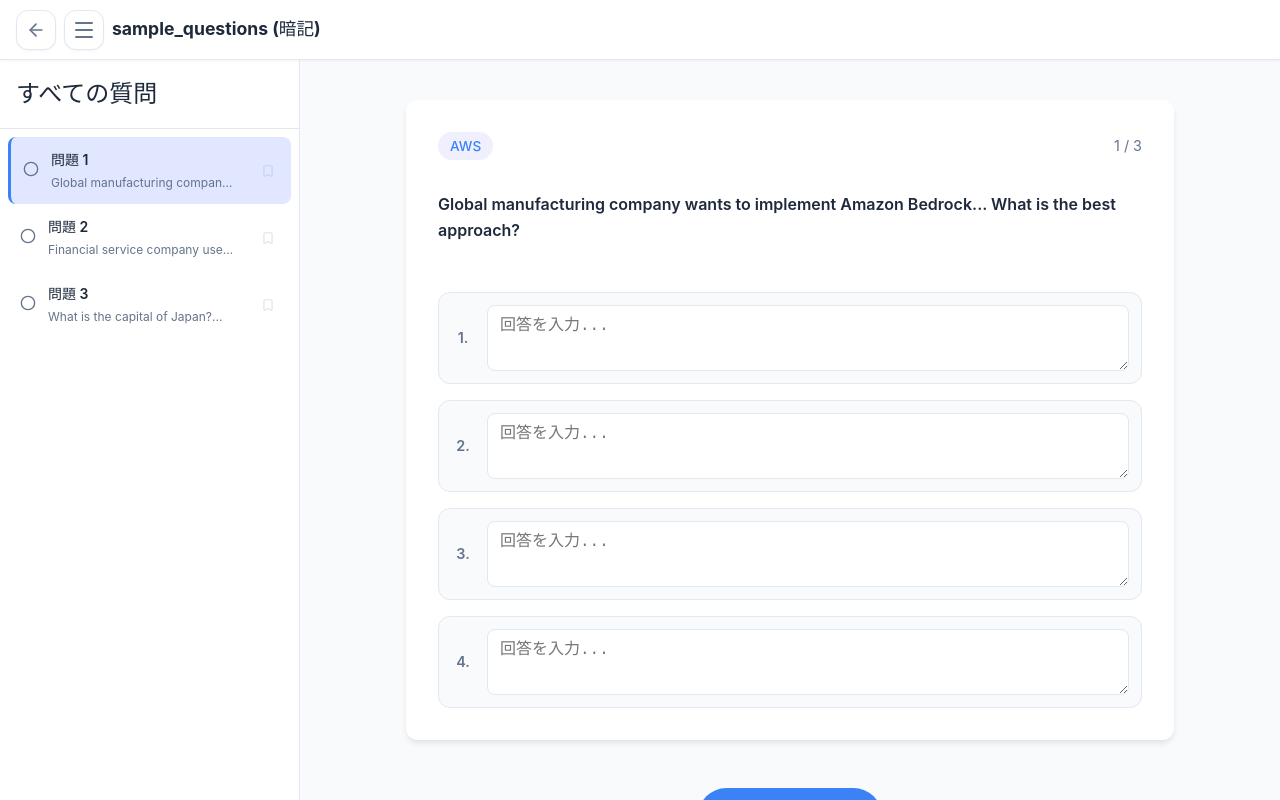
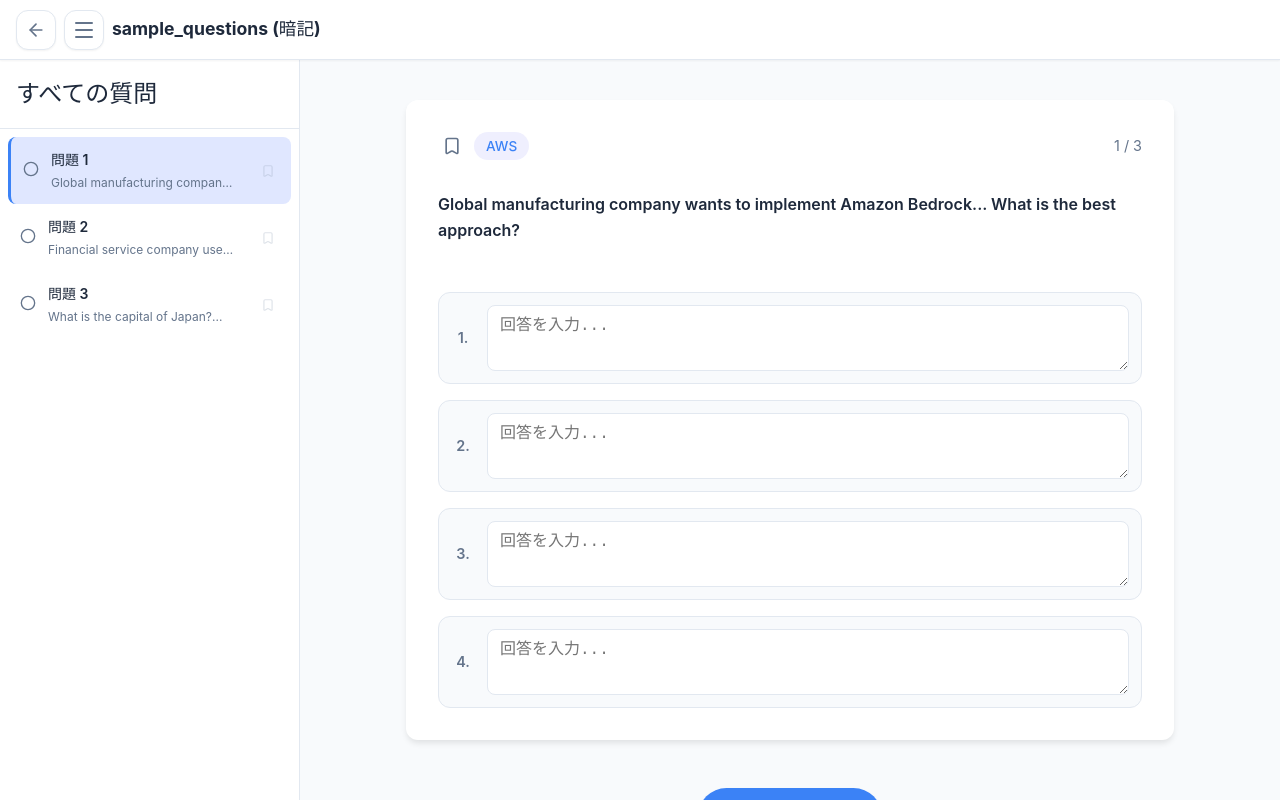
Before and after one commit to toyo-masa/my-study-app, a React (Vite) app: page /quiz/1/memorization in a window 1280 px wide. Built offline with nearby package versions, Linux system fonts and the light colour scheme.

Commit message:
feat: 見直しマーク機能を追加し、問題にマークを付けたり解除したりできるようにしました。

```diff
--- a/src/components/MemorizationView.tsx
+++ b/src/components/MemorizationView.tsx
@@ -1,5 +1,5 @@
 import React, { useState, useMemo } from 'react';
-import { Check, X, RotateCcw, ChevronDown } from 'lucide-react';
+import { Bookmark, Check, X, RotateCcw, ChevronDown } from 'lucide-react';
 import { motion, AnimatePresence } from 'framer-motion';
 import type { Question } from '../types';
 import { MarkdownText } from './MarkdownText';
@@ -15,9 +15,11 @@ interface QuestionViewProps {
     index: number;
     total: number;
     onJudge: (inputs: string[], isMemorized: boolean) => void;
+    isMarked?: boolean;
+    onToggleMark?: (questionId?: number) => void;
 }
 
-export const MemorizationQuestionView: React.FC<QuestionViewProps> = ({ question, index, total, onJudge }) => {
+export const MemorizationQuestionView: React.FC<QuestionViewProps> = ({ question, index, total, onJudge, isMarked, onToggleMark }) => {
     // State local to the specific question instance
     const [userInputs, setUserInputs] = useState<string[]>(new Array(question.options.length).fill(''));
     const [showAnswer, setShowAnswer] = useState(false);
@@ -31,9 +33,19 @@ export const MemorizationQuestionView: React.FC<QuestionViewProps> = ({ question
     return (
         <main className="memorization-content">
             <div className="question-card">
-                <div className="card-header">
+                <div className="card-header" style={{ display: 'flex', alignItems: 'center' }}>
+                    {onToggleMark && (
+                        <button
+                            className={`bookmark-btn ${isMarked ? 'marked' : ''}`}
+                            onClick={() => onToggleMark()}
+                            title={isMarked ? "見直しマークを外す" : "見直しマークを付ける"}
+                            style={{ marginRight: '0.5rem', marginTop: 0 }}
+                        >
+                            <Bookmark size={20} fill={isMarked ? "#f59e0b" : "none"} color={isMarked ? "#f59e0b" : "currentColor"} />
+                        </button>
+                    )}
                     <span className="category-badge">{question.category}</span>
-                    <span className="progress-text-card">{index + 1} / {total}</span>
+                    <span className="progress-text-card" style={{ marginLeft: 'auto' }}>{index + 1} / {total}</span>
                 </div>
                 <h2 className="question-text">
                     <MarkdownText content={question.text} />
--- a/src/pages/MemorizationRoute.tsx
+++ b/src/pages/MemorizationRoute.tsx
@@ -25,6 +25,7 @@ export const MemorizationRoute: React.FC = () => {
     const [questions, setQuestions] = useState<Question[]>([]);
     const [currentQuestionIndex, setCurrentQuestionIndex] = useState(0);
     const [memorizationLogs, setMemorizationLogs] = useState<MemorizationLog[]>([]);
+    const [markedQuestions, setMarkedQuestions] = useState<number[]>([]);
     const [isTestCompleted, setIsTestCompleted] = useState(false);
     const [sidebarOpen, setSidebarOpen] = useState(true);
     const [activeHistory, setActiveHistory] = useState<QuizHistory | null>(null);
@@ -41,6 +42,7 @@ export const MemorizationRoute: React.FC = () => {
                     setQuestions(qs);
                     setActiveHistory(historyFromState);
                     setMemorizationLogs(historyFromState.memorizationDetail);
+                    setMarkedQuestions(historyFromState.markedQuestionIds || []);
                     setIsTestCompleted(true);
                     return;
                 }
@@ -60,6 +62,7 @@ export const MemorizationRoute: React.FC = () => {
                         setQuestions(filteredQuestions);
                         setMemorizationLogs(suspendedSession.memorizationLogs || []);
                         setCurrentQuestionIndex(nextIndex);
+                        setMarkedQuestions(suspendedSession.markedQuestions || []);
                         startTimeRef.current = new Date(suspendedSession.startTime);
                         setIsTestCompleted(false);
                         setActiveHistory(null);
@@ -80,6 +83,7 @@ export const MemorizationRoute: React.FC = () => {
             setQuestions(qs);
             setMemorizationLogs([]);
             setCurrentQuestionIndex(0);
+            setMarkedQuestions([]);
             setIsTestCompleted(false);
             setActiveHistory(null);
             startTimeRef.current = new Date();
@@ -97,7 +101,7 @@ export const MemorizationRoute: React.FC = () => {
                 answers: {},
                 memos: {},
                 showAnswerMap: {},
-                markedQuestions: [],
+                markedQuestions,
                 startTime: startTimeRef.current,
                 historyMode: 'normal',
                 type: 'memorization',
@@ -105,6 +109,23 @@ export const MemorizationRoute: React.FC = () => {
             });
         }
         navigate(`/quiz/${quizSetId}`);
+    };
+
+    const handleToggleMark = (questionId?: number) => {
+        let qId = typeof questionId === 'number' ? questionId : undefined;
+        if (qId === undefined) {
+            const currentQuestion = questions[currentQuestionIndex];
+            if (!currentQuestion || !currentQuestion.id) return;
+            qId = currentQuestion.id;
+        }
+
+        setMarkedQuestions(prev => {
+            if (prev.includes(qId!)) {
+                return prev.filter(id => id !== qId);
+            } else {
+                return [...prev, qId!];
+            }
+        });
     };
 
     const handleMemorizationJudge = (inputs: string[], isMemorized: boolean) => {
@@ -210,8 +231,8 @@ export const MemorizationRoute: React.FC = () => {
                             memorizationStatus={memStatus}
                             answers={{}}
                             showAnswerMap={{}}
-                            markedQuestionIds={[]}
-                            onToggleMark={() => { }}
+                            markedQuestionIds={markedQuestions}
+                            onToggleMark={handleToggleMark}
                         />
                     </aside>
                 )}
@@ -235,6 +256,8 @@ export const MemorizationRoute: React.FC = () => {
                                 index={currentQuestionIndex}
                                 total={questions.length}
                                 onJudge={handleMemorizationJudge}
+                                isMarked={markedQuestions.includes(questions[currentQuestionIndex].id!)}
+                                onToggleMark={handleToggleMark}
                             />
                         )
                     )}
```
